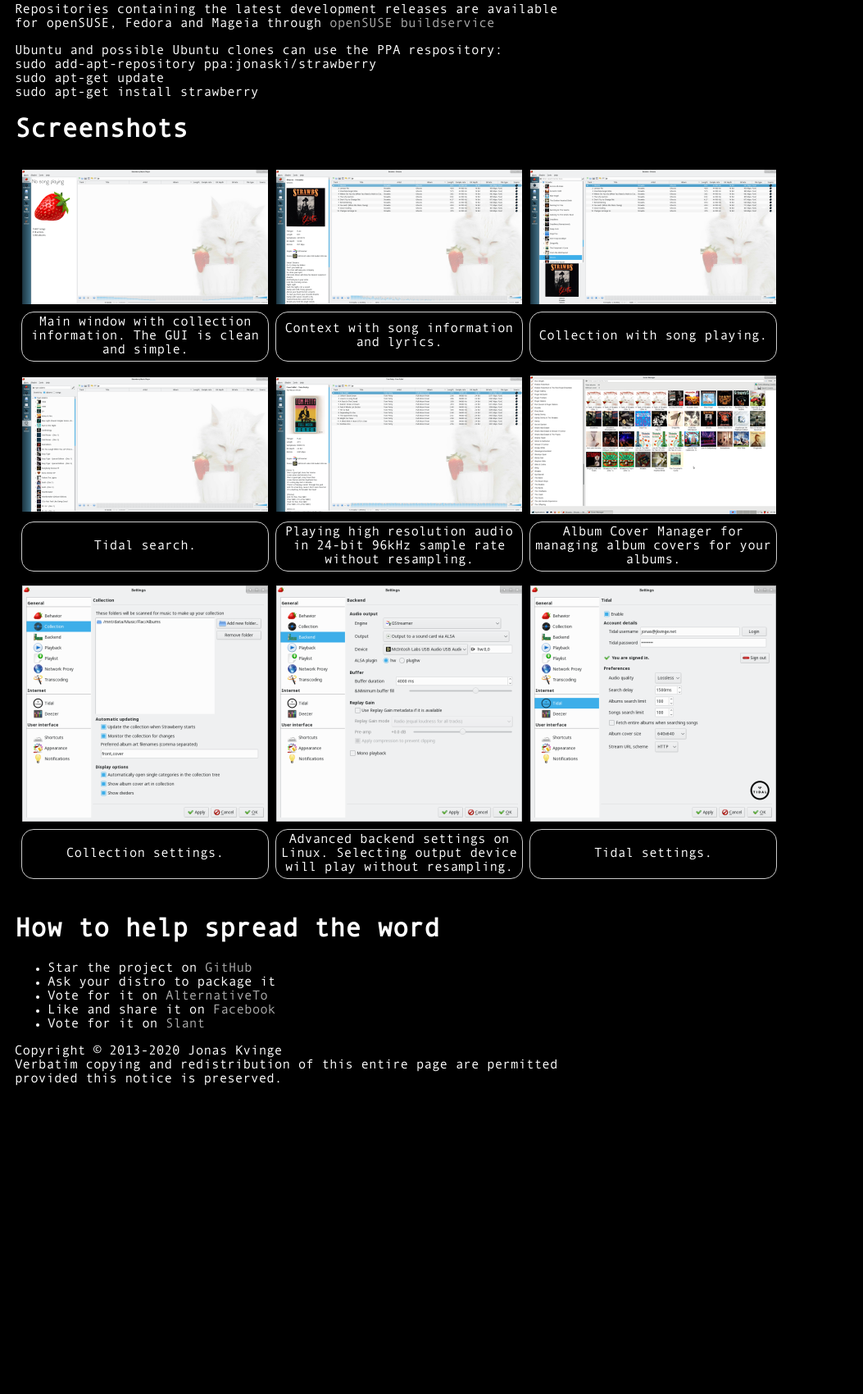
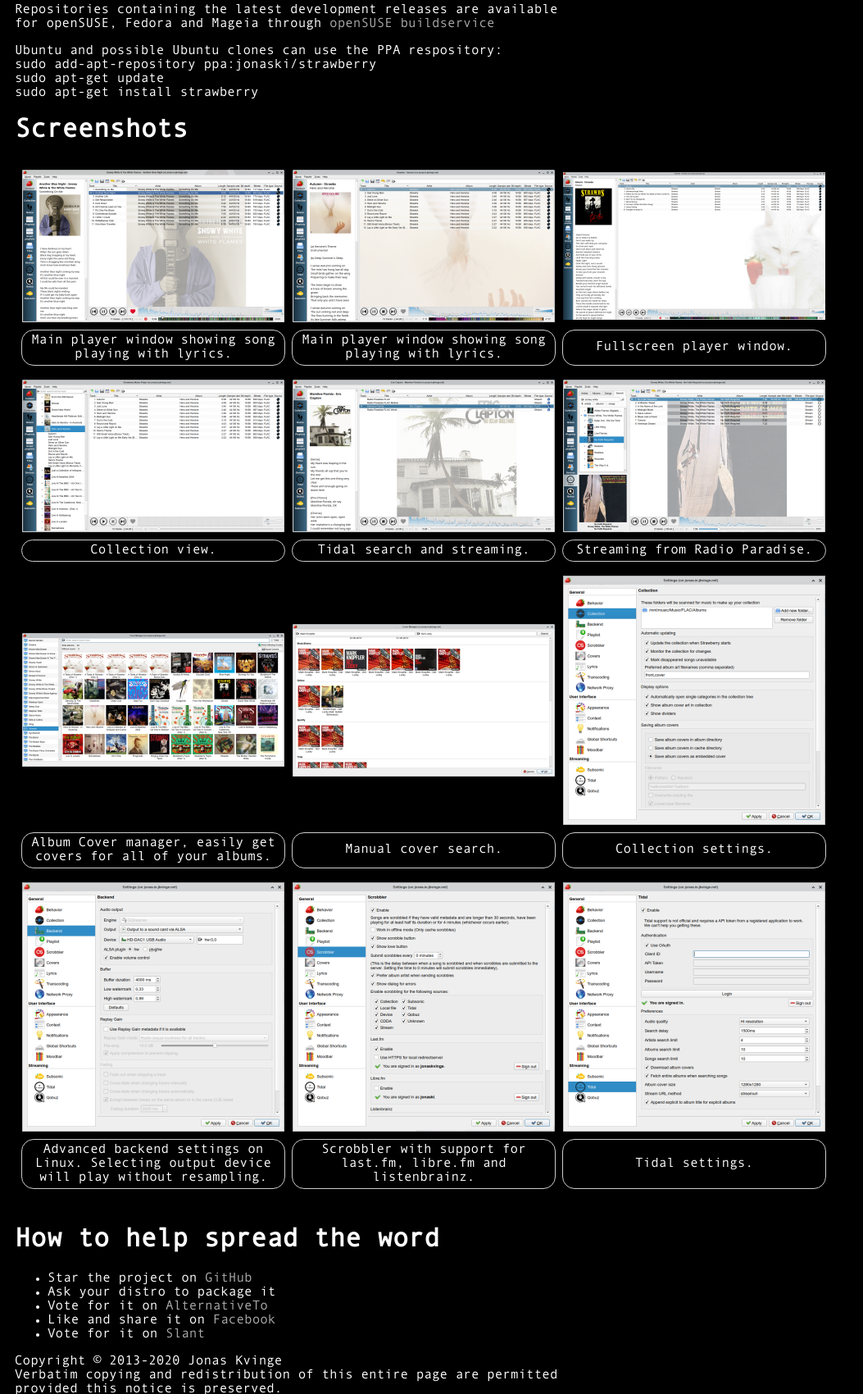
Before and after one commit to strawberrymusicplayer/strawberry-website, a PHP site: page / in a window 1280 px wide. Shown: the part 2362-4062 px from the top of the page at 82% size, without its empty margins (0-1053 px from the left). Before the commit the page ends 3686 px from the top, so only its background shows below. Run offline with PHP 8.4, Linux system fonts and the light colour scheme.

Commit message:
Update screenshots

```diff
--- a/index.php
+++ b/index.php
@@ -206,56 +206,75 @@ sudo apt-get install strawberry<br />
 <table>
 <tr class="screenshots-picture">
 <td class="screenshots-picture">
-<a href="pictures/screenshot-001-large.png" data-lightbox="screenshot"><img src="pictures/screenshot-001-thumb.png" alt="Screenshot #1" /></a>
+<a href="pictures/screenshot-011-large.png" data-lightbox="screenshot"><img src="pictures/screenshot-011-thumb.png" alt="Screenshot #1" /></a>
 </td>
 <td class="screenshots-picture">
-<a href="pictures/screenshot-002-large.png" data-lightbox="screenshot"><img src="pictures/screenshot-002-thumb.png" alt="Screenshot #2" /></a>
+<a href="pictures/screenshot-012-large.png" data-lightbox="screenshot"><img src="pictures/screenshot-012-thumb.png" alt="Screenshot #2" /></a>
 </td>
 <td class="screenshots-picture">
-<a href="pictures/screenshot-003-large.png" data-lightbox="screenshot"><img src="pictures/screenshot-003-thumb.png" alt="Screenshot #3" /></a>
+<a href="pictures/screenshot-013-large.png" data-lightbox="screenshot"><img src="pictures/screenshot-013-thumb.png" alt="Screenshot #3" /></a>
 </td>
 </tr>
 <tr class="screenshots-text">
-<td class="screenshots-text">Main window with collection information. The GUI is clean and simple.</td>
-<td class="screenshots-text">Context with song information and lyrics.</td>
-<td class="screenshots-text">Collection with song playing.</td>
+<td class="screenshots-text">Main player window showing song playing with lyrics.</td>
+<td class="screenshots-text">Main player window showing song playing with lyrics.</td>
+<td class="screenshots-text">Fullscreen player window.</td>
 </tr>
 </table>
 
 <table>
 <tr class="screenshots-picture">
 <td class="screenshots-picture">
-<a href="pictures/screenshot-004-large.png" data-lightbox="screenshot"><img src="pictures/screenshot-004-thumb.png" alt="Screenshot #4" /></a>
+<a href="pictures/screenshot-014-large.png" data-lightbox="screenshot"><img src="pictures/screenshot-014-thumb.png" alt="Screenshot #4" /></a>
 </td>
 <td class="screenshots-picture">
-<a href="pictures/screenshot-005-large.png" data-lightbox="screenshot"><img src="pictures/screenshot-005-thumb.png" alt="Screenshot #5" /></a>
+<a href="pictures/screenshot-015-large.png" data-lightbox="screenshot"><img src="pictures/screenshot-015-thumb.png" alt="Screenshot #5" /></a>
 </td>
 <td class="screenshots-picture">
-<a href="pictures/screenshot-006-large.png" data-lightbox="screenshot"><img src="pictures/screenshot-006-thumb.png" alt="Screenshot #6" /></a>
+<a href="pictures/screenshot-016-large.png" data-lightbox="screenshot"><img src="pictures/screenshot-016-thumb.png" alt="Screenshot #6" /></a>
 </td>
 </tr>
 <tr class="screenshots-text">
-<td class="screenshots-text">Tidal search.</td>
-<td class="screenshots-text">Playing high resolution audio in 24-bit 96kHz sample rate without resampling.</td>
-<td class="screenshots-text">Album Cover Manager for managing album covers for your albums.</td>
+<td class="screenshots-text">Collection view.</td>
+<td class="screenshots-text">Tidal search and streaming.</td>
+<td class="screenshots-text">Streaming from Radio Paradise.</td>
 </tr>
 </table>
 
 <table>
 <tr class="screenshots-picture">
 <td class="screenshots-picture">
-<a href="pictures/screenshot-007-large.png" data-lightbox="screenshot"><img src="pictures/screenshot-007-thumb.png" alt="Screenshot #7" /></a>
+<a href="pictures/screenshot-017-large.png" data-lightbox="screenshot"><img src="pictures/screenshot-017-thumb.png" alt="Screenshot #7" /></a>
 </td>
 <td class="screenshots-picture">
-<a href="pictures/screenshot-008-large.png" data-lightbox="screenshot"><img src="pictures/screenshot-008-thumb.png" alt="Screenshot #8" /></a>
+<a href="pictures/screenshot-018-large.png" data-lightbox="screenshot"><img src="pictures/screenshot-018-thumb.png" alt="Screenshot #8" /></a>
 </td>
 <td class="screenshots-picture">
-<a href="pictures/screenshot-009-large.png" data-lightbox="screenshot"><img src="pictures/screenshot-009-thumb.png" alt="Screenshot #9" /></a>
+<a href="pictures/screenshot-019-large.png" data-lightbox="screenshot"><img src="pictures/screenshot-019-thumb.png" alt="Screenshot #9" /></a>
 </td>
 </tr>
 <tr class="screenshots-text">
+<td class="screenshots-text">Album Cover manager, easily get covers for all of your albums.</td>
+<td class="screenshots-text">Manual cover search.</td>
 <td class="screenshots-text">Collection settings.</td>
+</tr>
+</table>
+
+<table>
+<tr class="screenshots-picture">
+<td class="screenshots-picture">
+<a href="pictures/screenshot-020-large.png" data-lightbox="screenshot"><img src="pictures/screenshot-020-thumb.png" alt="Screenshot #7" /></a>
+</td>
+<td class="screenshots-picture">
+<a href="pictures/screenshot-021-large.png" data-lightbox="screenshot"><img src="pictures/screenshot-021-thumb.png" alt="Screenshot #8" /></a>
+</td>
+<td class="screenshots-picture">
+<a href="pictures/screenshot-022-large.png" data-lightbox="screenshot"><img src="pictures/screenshot-022-thumb.png" alt="Screenshot #9" /></a>
+</td>
+</tr>
+<tr class="screenshots-text">
 <td class="screenshots-text">Advanced backend settings on Linux. Selecting output device will play without resampling.</td>
+<td class="screenshots-text">Scrobbler with support for last.fm, libre.fm and listenbrainz.</td>
 <td class="screenshots-text">Tidal settings.</td>
 </tr>
 </table>
```
